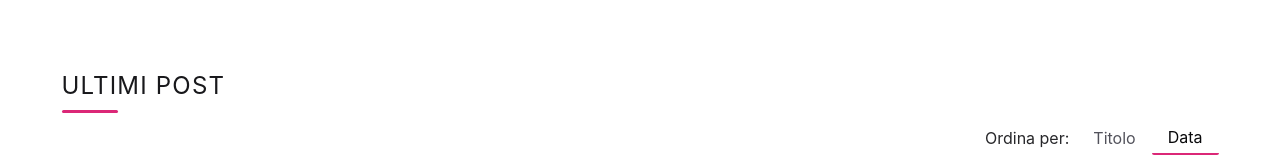
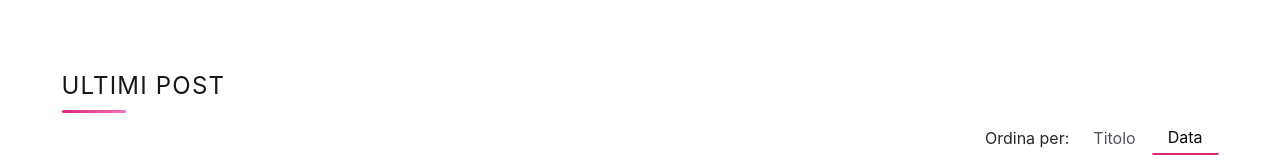
Before and after one commit to emanuelefavero/non-solo-poesia, a Next.js app: page / in a window 1280 px wide. Shown: the part 156-319 px from the top of the page. Built offline with nearby package versions, Linux system fonts and the light colour scheme; no server answers; the database is empty; a web font is replaced by a local one.

Commit message:
add gradient to title underline

```diff
--- a/src/components/Title.tsx
+++ b/src/components/Title.tsx
@@ -6,7 +6,7 @@ type Props = {
 export default function Component({ children, className }: Props) {
   return (
     <h1
-      className={`relative mb-6 mt-14 w-fit text-2xl font-normal uppercase tracking-wider after:mt-2 after:block after:h-[3px] after:w-14 after:rounded-full after:bg-pink-600 after:content-[''] dark:after:bg-pink-400 ${className}`}
+      className={`relative mb-6 mt-14 w-fit from-pink-600 to-pink-400 text-2xl font-normal uppercase tracking-wider after:mt-2 after:block after:h-[3px] after:w-16 after:rounded-full after:bg-gradient-to-r after:content-[''] ${className}`}
     >
       {children}
     </h1>
```
